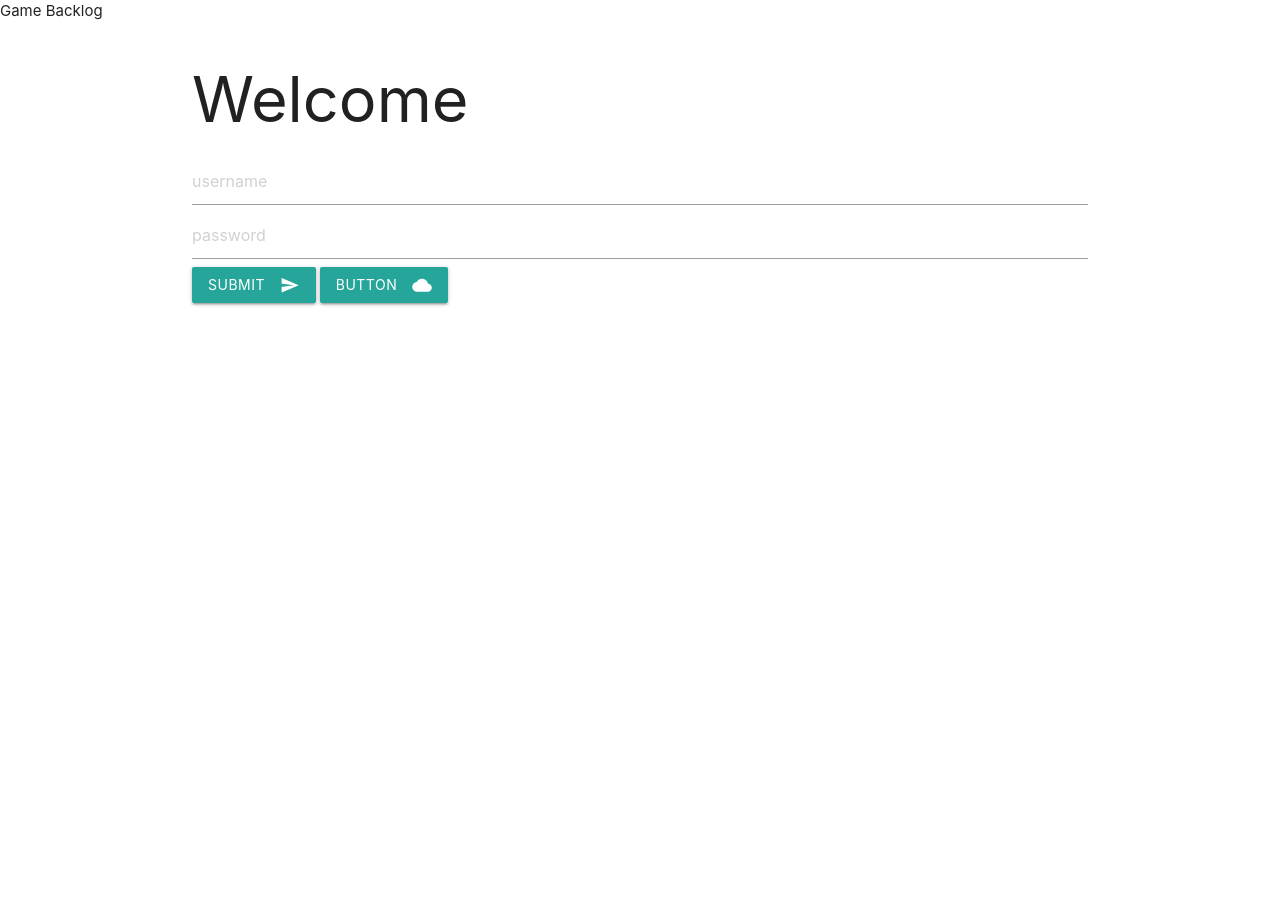
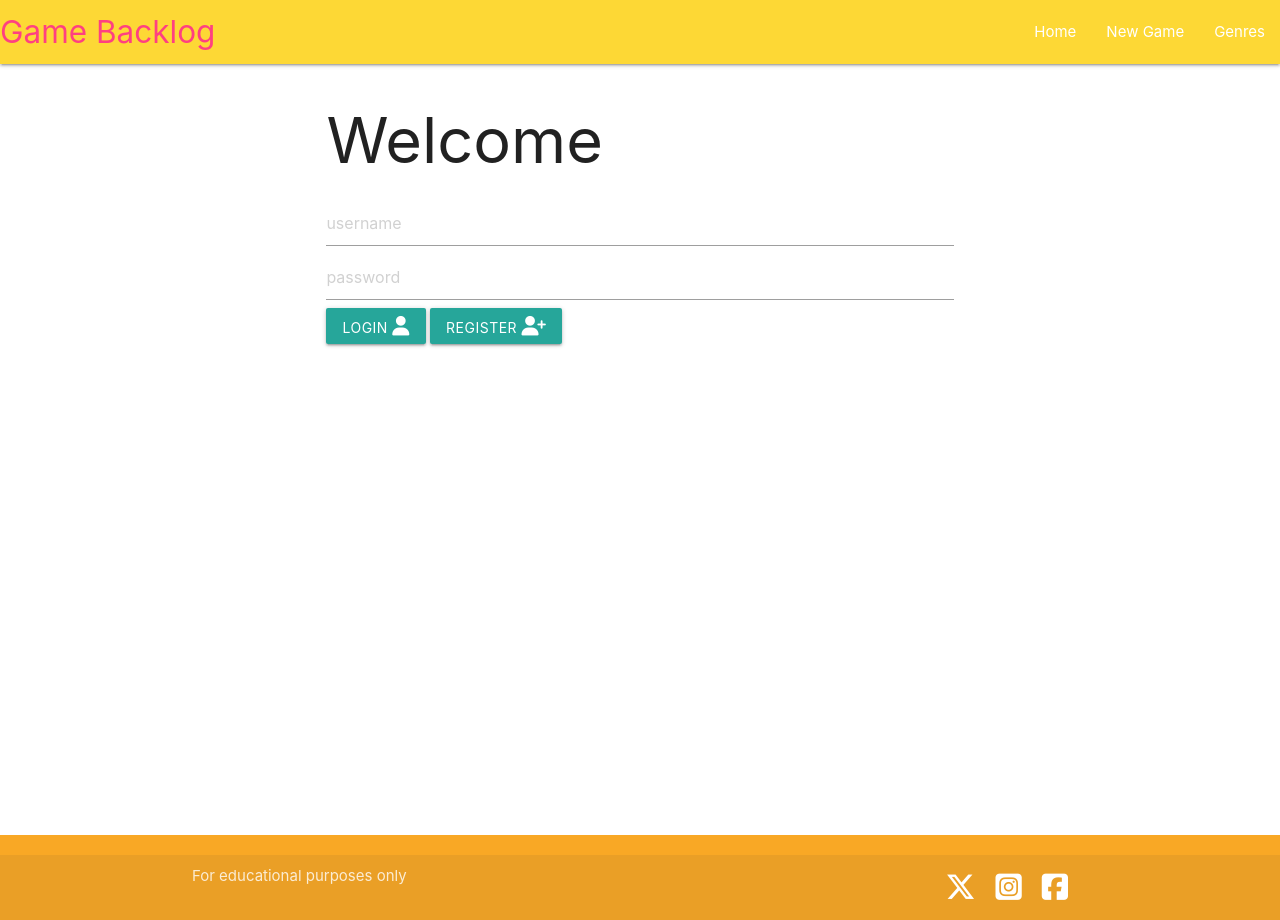
Before and after one commit to Travyssm/game-catalogue, a Flask app: page / in a window 1280 px wide. Run offline with Flask 3, Linux system fonts and the light colour scheme; some libraries are stand-ins or nearby versions.

Commit message:
added login page

```diff
--- /dev/null
+++ b/gamebacklog/static/css/style.css
@@ -0,0 +1,15 @@
+body {
+    display: flex;
+    min-height: 100vh;
+    flex-direction: column;
+  }
+
+  main {
+    flex: 1 0 auto;
+  }
+
+.icon{
+    padding-right: 10px;
+    margin-right: 10px;
+    font-size: 30px;
+}
--- /dev/null
+++ b/gamebacklog/static/js/script.js
@@ -0,0 +1,5 @@
+document.addEventListener('DOMContentLoaded', function() {
+    // sidenav initialisation
+    let sidenav = document.querySelectorAll('.sidenav');
+    M.Sidenav.init(sidenav);
+});
--- a/gamebacklog/templates/base.html
+++ b/gamebacklog/templates/base.html
@@ -3,14 +3,51 @@
 <head>
     <meta charset="UTF-8">
     <meta name="viewport" content="width=device-width, initial-scale=1.0">
-    <link href="https://fonts.googleapis.com/icon?family=Material+Icons" rel="stylesheet">
+    <link rel="stylesheet" href="https://cdnjs.cloudflare.com/ajax/libs/font-awesome/6.6.0/css/all.min.css" integrity="sha512-Kc323vGBEqzTmouAECnVceyQqyqdsSiqLQISBL29aUW4U/M7pSPA/gEUZQqv1cwx4OnYxTxve5UMg5GT6L4JJg==" crossorigin="anonymous" referrerpolicy="no-referrer" />
     <link rel="stylesheet" href="https://cdnjs.cloudflare.com/ajax/libs/materialize/1.0.0/css/materialize.min.css">
+    <link rel="stylesheet" href="{{ url_for('static', filename='css/style.css') }}" type="text/css">
     <title>Game Backlog</title>
 </head>
 <body>
-    <header>Game Backlog</header>
-    {% block body %}
+    <header>
+        <!-- top navbar -->
+        <nav class="yellow darken-1">
+            <div class="nav-wrapper">
+              <a href="" class="brand-logo pink-text text-accent-2">Game Backlog</a>
+              <a href="#" data-target="mobile-demo" class="sidenav-trigger"><i class="fas fa-bars"></i></a>
+              <ul class="right hide-on-med-and-down">
+                <li><a href="">Home</a></li>
+                <li><a href="">New Game</a></li>
+                <li><a href="">Genres</a></li>
+              </ul>
+            </div>
+          </nav>
 
-    {% endblock %}
+          <!-- mobile sidenav -->
+          <ul class="sidenav" id="mobile-demo">
+            <li><a href="">Home</a></li>
+            <li><a href="">New Game</a></li>
+            <li><a href="">Genres</a></li>
+          </ul>
+    </header>
+
+    <main class="container">
+        {% block content %}
+        {% endblock %}
+    </main>
+
+    <footer class="page-footer yellow darken-3">
+        <div class="footer-copyright">
+          <div class="container">
+          For educational purposes only
+          <a class="white-text right icon" href="https://facebook.com" target="_blank"><i class="fa-brands fa-square-facebook"></i></a>
+          <a class="white-text right icon" href="https://instagram.com" target="_blank"><i class="fa-brands fa-square-instagram"></i></a>
+          <a class="white-text right icon" href="https://x.com" target="_blank"><i class="fa-brands fa-x-twitter"></i></a>
+          </div>
+        </div>
+      </footer>
+
+    <script src="https://cdnjs.cloudflare.com/ajax/libs/materialize/1.0.0/js/materialize.min.js"></script>
+    <script src="{{ url_for('static', filename='js/script.js') }}"></script>
 </body>
 </html>
--- a/gamebacklog/templates/index.html
+++ b/gamebacklog/templates/index.html
@@ -1,6 +1,6 @@
 {% extends "base.html" %}
 
-{% block body %}
+{% block content %}
 
 <div class="container">
     <h1>Welcome</h1>
@@ -17,10 +17,12 @@
             placeholder="password"
             class="input-field"
         >
-        <button class="btn waves-effect waves-light" type="submit" name="action">Submit
-            <i class="small material-icons right">send</i>
-          </button>
-          <a class="waves-effect waves-light btn"><i class="small material-icons right">cloud</i>button</a>
+        <button class="btn waves-effect waves-light" type="submit" name="action">Login
+            <i class="fa-solid fa-user"></i>
+        </button>
+        <a class="waves-effect waves-light btn">Register
+            <i class="fa-solid fa-user-plus"></i>
+        </a>
     </form>
 </div>
 
```
